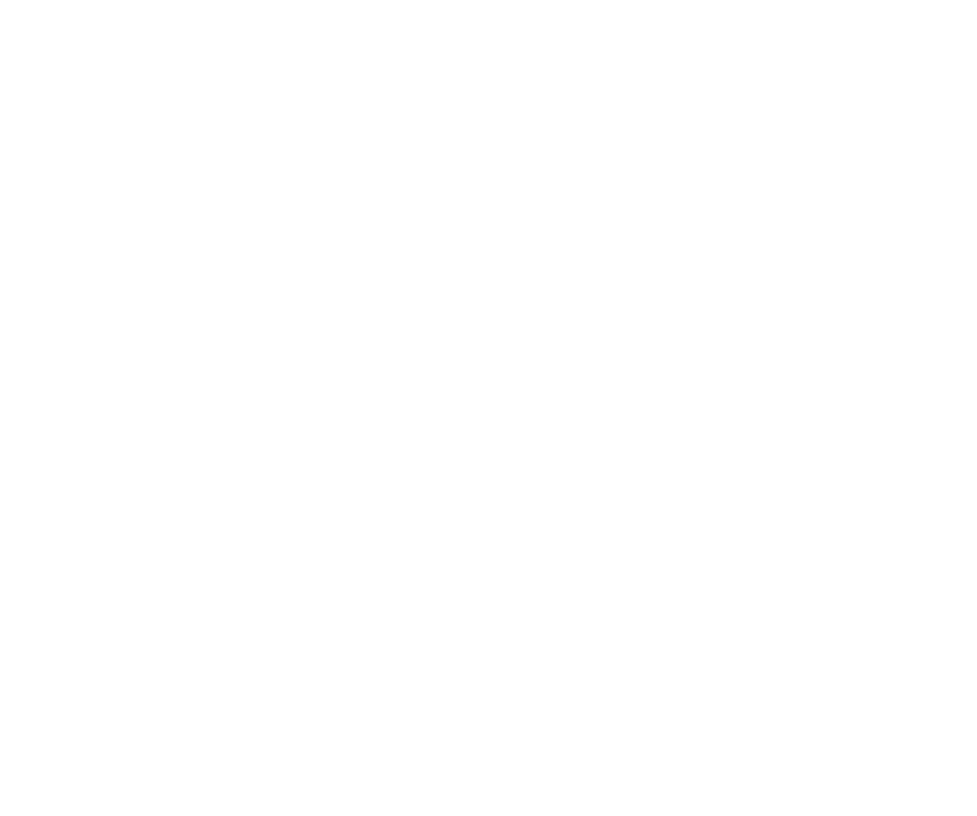
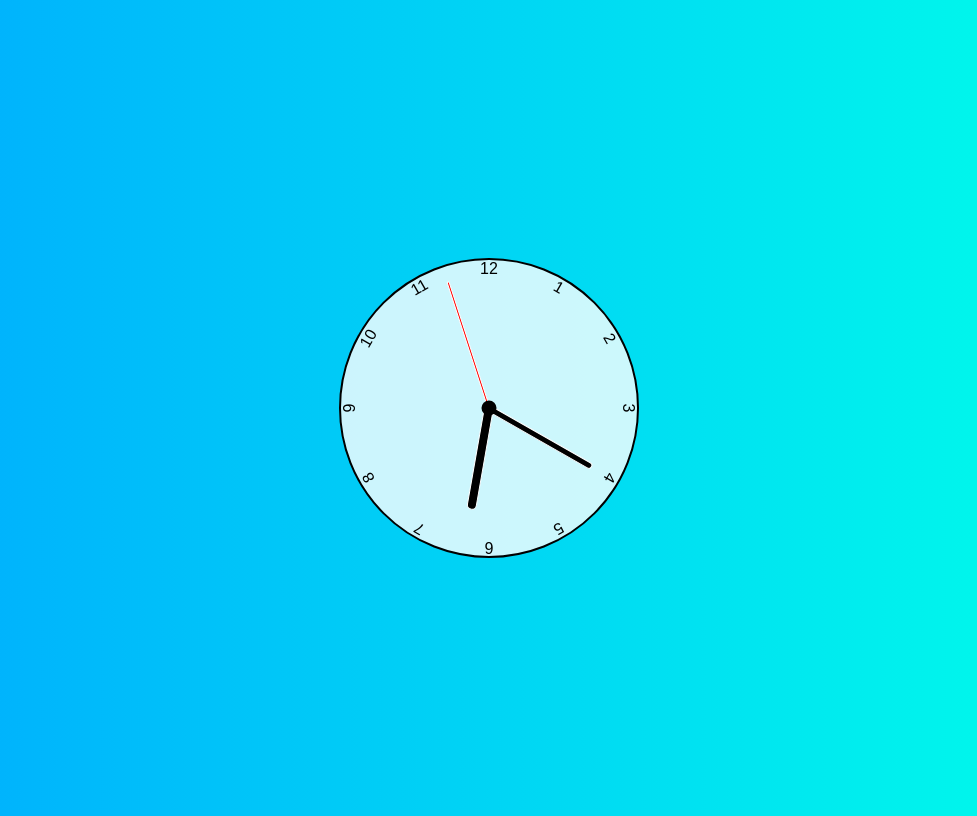
Before and after one commit to sulaymonov2002/clock-js, a plain HTML site: page index.html in a window 1280 px wide. Shown: the whole page, without its empty margins (151-1128 px from the left). Drawn offline with Linux system fonts and the light colour scheme.

Commit message:
ends clock-js project

```diff
--- a/index.html
+++ b/index.html
@@ -1,21 +1,31 @@
 <!DOCTYPE html>
 <html lang="en">
-<head>
-    <meta charset="UTF-8">
-    <meta http-equiv="X-UA-Compatible" content="IE=edge">
-    <meta name="viewport" content="width=device-width, initial-scale=1.0">
+  <head>
+    <meta charset="UTF-8" />
+    <meta http-equiv="X-UA-Compatible" content="IE=edge" />
+    <meta name="viewport" content="width=device-width, initial-scale=1.0" />
     <title>Clock-js</title>
-    <link rel="stylesheet" href="./main.css">
-</head>
-<body>
-
-
-
-
-
-
-
+    <link rel="stylesheet" href="./main.css" />
+  </head>
+  <body>
+    <div class="clock">
+      <div class="hand hour" data-hour-hand></div>
+      <div class="hand minute"data-minute-hand></div>
+      <div class="hand second"data-second-hand></div>
+      <div class="number number1">1</div>
+      <div class="number number2">2</div>
+      <div class="number number3">3</div>
+      <div class="number number4">4</div>
+      <div class="number number5">5</div>
+      <div class="number number6">6</div>
+      <div class="number number7">7</div>
+      <div class="number number8">8</div>
+      <div class="number number9">9</div>
+      <div class="number number10">10</div>
+      <div class="number number11">11</div>
+      <div class="number number12">12</div>
+    </div>
 
     <script src="./index.js"></script>
-</body>
+  </body>
 </html>
--- a/index.js
+++ b/index.js
@@ -0,0 +1,21 @@
+setInterval(setClock, 1000)
+
+const hourHand = document.querySelector("[data-hour-hand]");
+const minuteHand = document.querySelector("[data-minute-hand]");
+const secondHand = document.querySelector("[data-second-hand]");
+
+function setClock() {
+    const currentDate = new Date()
+    const secondsRatio = currentDate.getSeconds() / 60;
+    const minutesRatio = (secondsRatio + currentDate.getMinutes()) / 60;
+    const hoursRatio =( minutesRatio + currentDate.getHours()) / 12;
+
+    setRotation(secondHand, secondsRatio)
+    setRotation(minuteHand, minutesRatio)
+    setRotation(hourHand, hoursRatio);
+}
+
+
+function setRotation(element, rotationRatio) {
+    element.style.setProperty('--rotation', rotationRatio * 360)
+}
--- a/main.css
+++ b/main.css
@@ -0,0 +1,116 @@
+*,
+*::after,
+*::before {
+  box-sizing: border-box;
+  font-family: Gotham Rounded, sans-serif;
+}
+
+body {
+  background: linear-gradient(
+    to right,
+    hsl(200, 100%, 50%),
+    hsl(175, 100%, 50%)
+  );
+  display: flex;
+  justify-content: center;
+  align-items: center;
+  min-height: 100vh;
+}
+
+.clock {
+  width: 300px;
+  height: 300px;
+  background-color: rgba(255, 255, 255, 0.8);
+  border-radius: 50%;
+  border: 2px solid black;
+  position: relative;
+}
+
+.clock .number {
+  --rotation: 0;
+  position: absolute;
+  width: 100%;
+  height: 100%;
+  text-align: center;
+  transform: rotate(var(--rotation));
+  /* background-color: red; */
+}
+
+.clock .number1 {
+  --rotation: 30deg;
+}
+.clock .number2 {
+  --rotation: 60deg;
+}
+.clock .number3 {
+  --rotation: 90deg;
+}
+.clock .number4 {
+  --rotation: 120deg;
+}
+.clock .number5 {
+  --rotation: 150deg;
+}
+.clock .number6 {
+  --rotation: 180deg;
+}
+.clock .number7 {
+  --rotation: 210deg;
+}
+.clock .number8 {
+  --rotation: 240deg;
+}
+.clock .number9 {
+  --rotation: 270deg;
+}
+.clock .number10 {
+  --rotation: 300deg;
+}
+.clock .number11 {
+  --rotation: 330deg;
+}
+.clock .number12 {
+  --rotation: 360deg;
+}
+
+.clock .hand {
+  position: absolute;
+  bottom: 50%;
+  left: 50%;
+  background-color: black;
+  border: 1px solid white;
+  border-top-left-radius: 10px;
+  border-top-right-radius: 10px;
+  transform-origin: bottom;
+  z-index: 10;
+  transform: translateX(-50%) rotate(calc(var(--rotation) * 1deg));
+}
+
+.clock::after {
+  content: "";
+  position: absolute;
+  background-color: black;
+  z-index: 11;
+  width: 15px;
+  height: 15px;
+  top: 50%;
+  left: 50%;
+  transform: translate(-50%, -50%);
+  border-radius: 50%;
+}
+
+.clock .hand.second {
+  width: 3px;
+  height: 45%;
+  background-color: red;
+}
+.clock .hand.minute {
+  width: 7px;
+  height: 40%;
+  backgrfound-color: black;
+}
+.clock .hand.hour {
+  width: 10px;
+  height: 35%;
+  background-color: black;
+}
```
Also changed, not shown: 1 other file.
